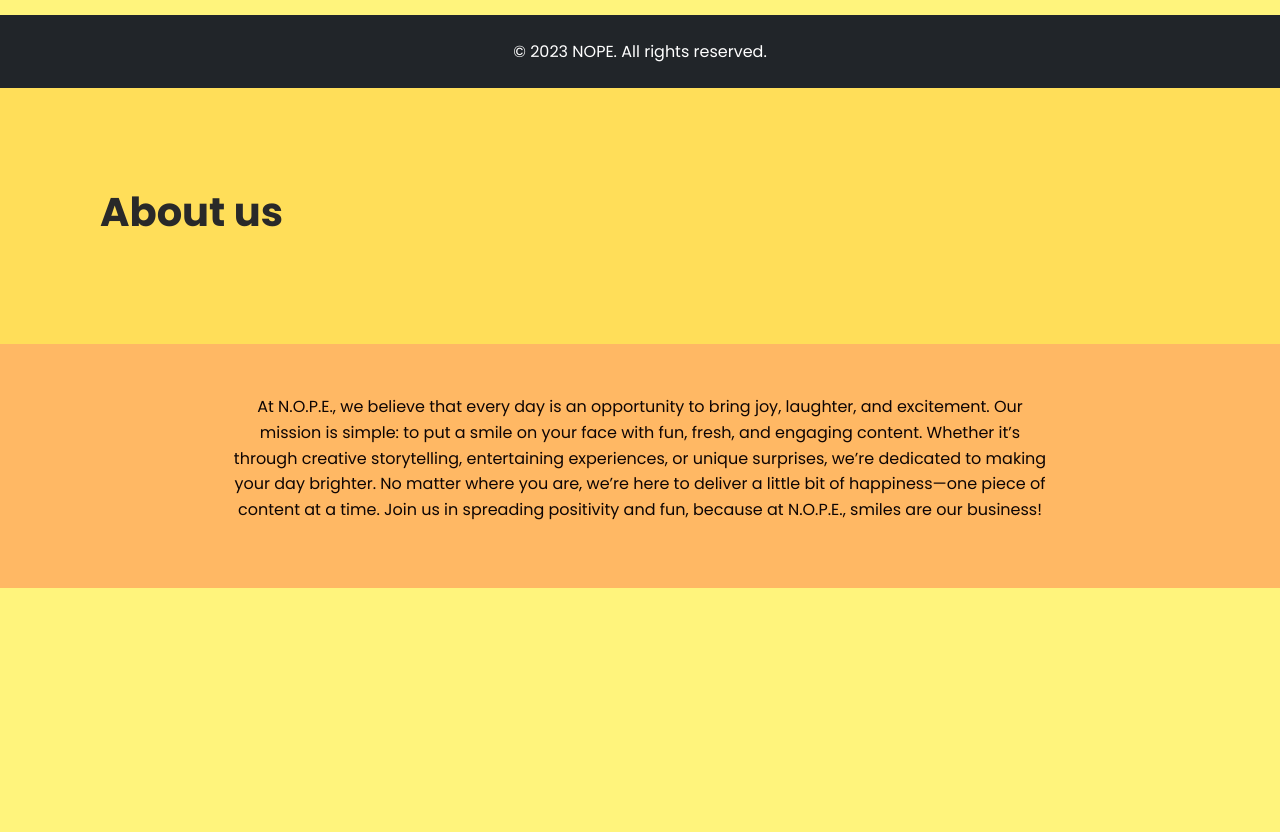
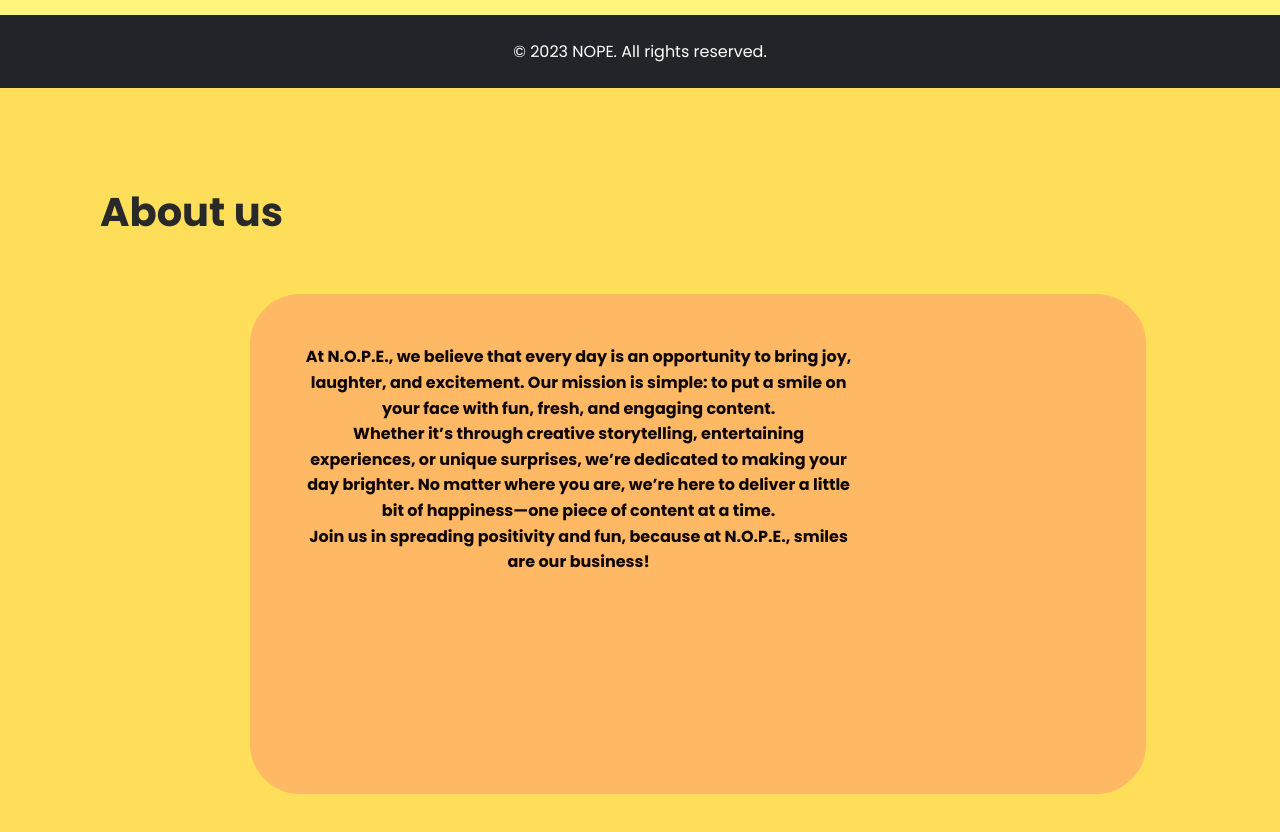
Before and after one commit to Kinuseka/ProjectNOPE, a plain HTML site: page Dano-Macarambon/LatestWork/index.html in a window 1280 px wide. Shown: the part 1431-2263 px from the top of the page. Before the commit the page ends 2019 px from the top, so only its background shows below. Drawn offline with nearby package versions, Linux system fonts and the light colour scheme.

Commit message:
fix page 2 layout

```diff
--- a/Dano-Macarambon/LatestWork/index.html
+++ b/Dano-Macarambon/LatestWork/index.html
@@ -78,9 +78,9 @@
         </div>
         <div class="content2">
             <div class="message">
-                <p>At N.O.P.E., we believe that every day is an opportunity to bring joy, laughter, and excitement. Our mission is simple: to put a smile on your face with fun, fresh, and engaging content.
-                    Whether it’s through creative storytelling, entertaining experiences, or unique surprises, we’re dedicated to making your day brighter. No matter where you are, we’re here to deliver a little bit of happiness—one piece of content at a time.
-                    Join us in spreading positivity and fun, because at N.O.P.E., smiles are our business!
+                <p><b>At N.O.P.E., we believe that every day is an opportunity to bring joy, laughter, and excitement. Our mission is simple: to put a smile on your face with fun, fresh, and engaging content.
+                    <br>Whether it’s through creative storytelling, entertaining experiences, or unique surprises, we’re dedicated to making your day brighter. No matter where you are, we’re here to deliver a little bit of happiness—one piece of content at a time.
+                    <br>Join us in spreading positivity and fun, because at N.O.P.E., smiles are our business!</b>
                 </p>
             </div>
             <div class="img2">
--- a/Dano-Macarambon/LatestWork/style.css
+++ b/Dano-Macarambon/LatestWork/style.css
@@ -461,6 +461,7 @@ footer {
 /* page 2 */
 .two {
     background-color: #FFDE59;
+    padding-bottom: 150px;
 }
 
 .header2 {
@@ -475,15 +476,23 @@ footer {
 }
 
 .content2 {
-    width: 100%;
+    height: 500px;
+    width: 70%;
+    position: relative;
+    left: 250px;
     display: flex;
-    justify-content: center;
-    align-items: center;
     padding: 50px;
     background-color: #FFB864;
+    border-radius: 50px;
+    position: relative;
+    bottom: 50px;
 }
 
 .message {
     width: 70%;
     color: #0E0504;
 }
+
+.img {
+    width: 30%;
+}
```
